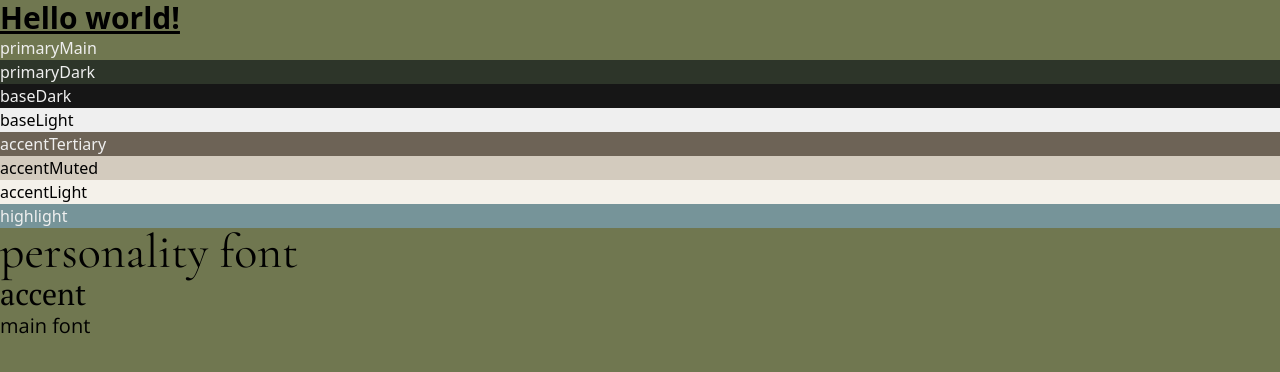
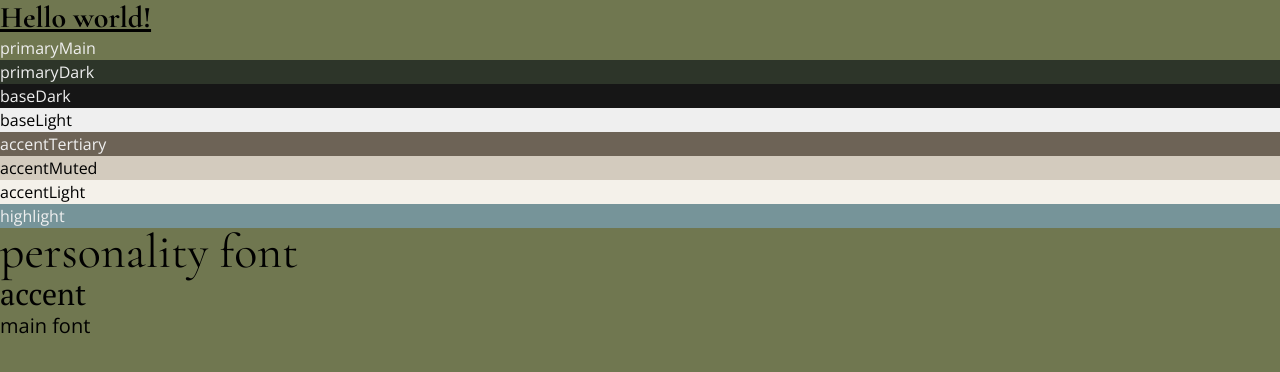
Before and after one commit to pandalexander/sandals-site, a React (Vite) app: page / in a window 1280 px wide. Shown: the top 372 px of the page. Built offline with nearby package versions, Linux system fonts and the light colour scheme.

Commit message:
Apply general fonts and sizing to common html tags

```diff
--- a/src/index.css
+++ b/src/index.css
@@ -6,4 +6,21 @@
 
 :root {
   @apply bg-primaryMain;
+  @apply font-main;
 }
+
+h1,
+h2 {
+  @apply font-personality;
+  @apply text-6xl;
+}
+
+h3,
+h4,
+blockquote,
+q,
+aside,
+small {
+  @apply font-accent;
+  @apply text-xl;
+}
```
